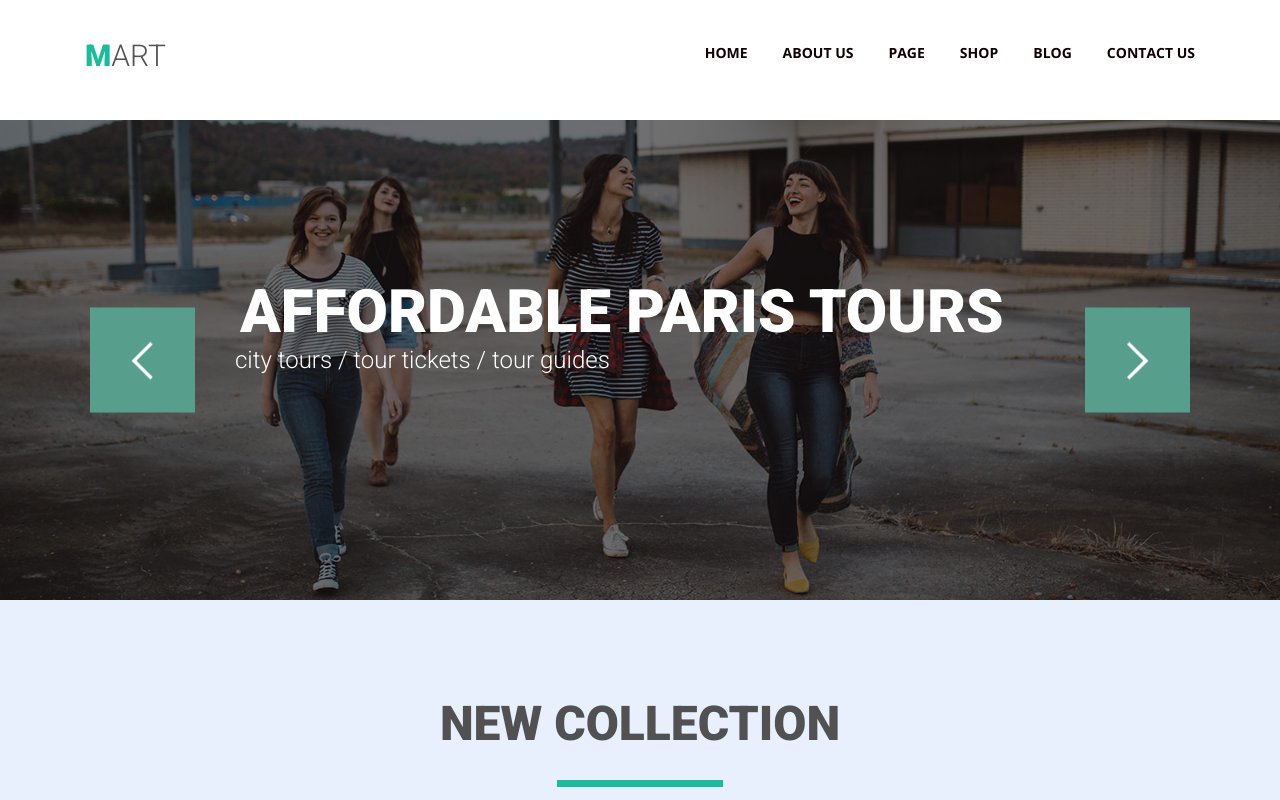
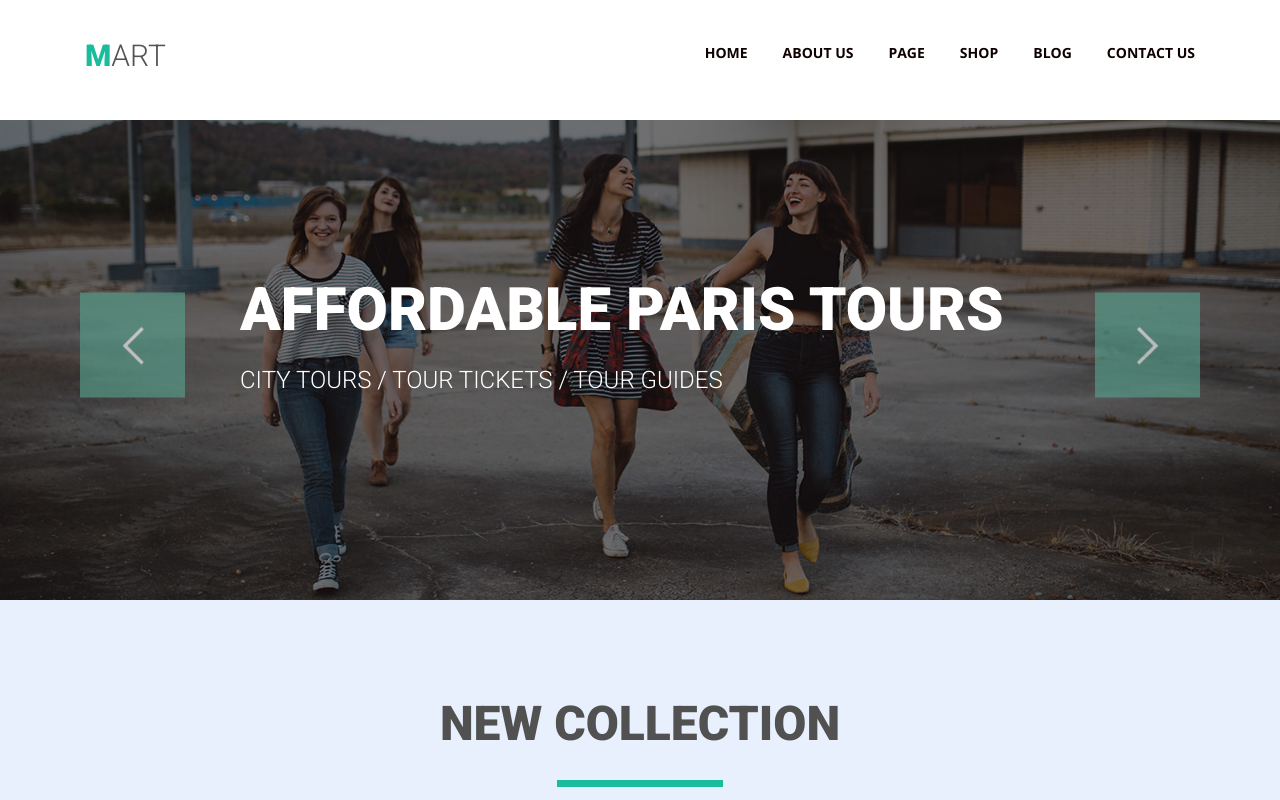
Before and after one commit to andryxins/goit-fe-course, a plain HTML site: page html-css/module-05/index.html in a window 1280 px wide. Shown: the top 800 px of the page. Drawn offline with nearby package versions, Linux system fonts and the light colour scheme.

Commit message:
fixed margins, fonts, added transition

```diff
--- a/html-css/module-05/css/styles.css
+++ b/html-css/module-05/css/styles.css
@@ -110,6 +110,8 @@ img {
   transition: 0.3s;
 }
 
+/* HEADER END */
+
 /* SLIDER  */
 
 .page-slider {
@@ -126,31 +128,29 @@ img {
   height: 105px;
   background-color: #579f8c;
   border: none;
-  top: 50%;
+  top: 225px;
   transform: translateY(-50%);
   opacity: 0.651;
   cursor: pointer;
 }
 
 .icon-prev {
-  left: 7%;
+  left: 80px;
   background-repeat: no-repeat;
   background-image: url(../img/icons/icon-prev.png);
   background-position: center;
-  opacity: 1;
 }
 
 .icon-next {
-  right: 7%;
+  right: 80px;
   background-repeat: no-repeat;
   background-image: url(../img/icons/icon-next.png);
   background-position: center;
-  opacity: 1;
 }
 
 .page-slider-title {
   position: absolute;
-  top: 40%;
+  top: 190px;
   left: 50%;
   transform: translate(-50%, -50%);
   width: 800px;
@@ -166,11 +166,13 @@ img {
 
 .page-slider-text {
   position: absolute;
-  top: 50%;
-  left: 33%;
+  top: 260px;
+  left: 50%;
   transform: translate(-50%, -50%);
   margin: 0;
   padding: 0;
+  width: 800px;
+  text-transform: uppercase;
   font-family: "Roboto", sans-serif;
   font-weight: 300;
   font-size: 24px;
@@ -187,7 +189,6 @@ img {
   padding-top: 95px;
   background-color: #e9f0fd;
 }
-
 
 .new_collection-title {
   text-align: center;
@@ -274,6 +275,8 @@ img {
   background-color: #7fd9c7;
 }
 
+/* ITEM HOVER */
+
 .new_collection-products-item-hover {
   position: absolute;
   top: 10px;
@@ -282,10 +285,12 @@ img {
   background-color: rgba(0, 0, 0, 0.6);
   width: 235px;
   height: 260px;
+  transition: 0.3s;
 }
 
 .new_collection-products-item:hover .new_collection-products-item-hover {
   opacity: 1;
+  transition: 0.3s;
 }
 
 .item-hover-button {
@@ -299,6 +304,7 @@ img {
   background-repeat: no-repeat;
   background-position: center;
   cursor: pointer;
+  transition: 0.3s;
 }
 
 .item-hover-button:hover {
@@ -309,17 +315,20 @@ img {
 .heart {
   background-image: url(../img/icons/icon-heart.png);
   left: 35px;
+  transition: 0.3s;
 }
 
 .mix {
   background-image: url(../img/icons/icon-mix.png);
   left: 50%;
   transform: translateX(-50%);
+  transition: 0.3s;
 }
 
 .clock {
   background-image: url(../img/icons/icon-clock.png);
   right: 35px;
+  transition: 0.3s;
 }
 
 .item-hover-button-cart {
@@ -342,12 +351,16 @@ img {
   font-weight: 400;
   line-height: 32px;
   vertical-align: middle;
+  transition: 0.3s;
 }
 
 .item-hover-button-cart:hover {
   background-color: #1abc9c;
   border: 1px solid #1abc9c;
+  transition: 0.3s;
 }
+
+/* NEW COLLECTION END */
 
 /* FOOTER  */
 
--- a/html-css/module-05/index.html
+++ b/html-css/module-05/index.html
@@ -32,6 +32,7 @@
         </ul>
       </nav>
     </header>
+    <main>
     <section class="page-slider">
         <h2 class="visuallyhidden">Awesome Slider</h2>
         <img class="page-slider-img_1" src="img/slider-image-1.png" alt="Happy girls" width="1600" height="600">
@@ -99,9 +100,9 @@
         </ul>
         </div>
     </section>
+    </main>
     <footer class="page-footer">
         <p class="page-footer-info">all rights reserved © dokan | designed <a href="#">themenGraph</a></p>
     </footer>
-
   </body>
 </html>
--- /dev/null
+++ b/html-css/module-05/task.txt
@@ -0,0 +1,5 @@
+fix fonts +
+fix margins in slider +
+add transition +
+optimize code +-
+add titles in sections +
```
Lines whose indentation alone changed are shown as unchanged.
